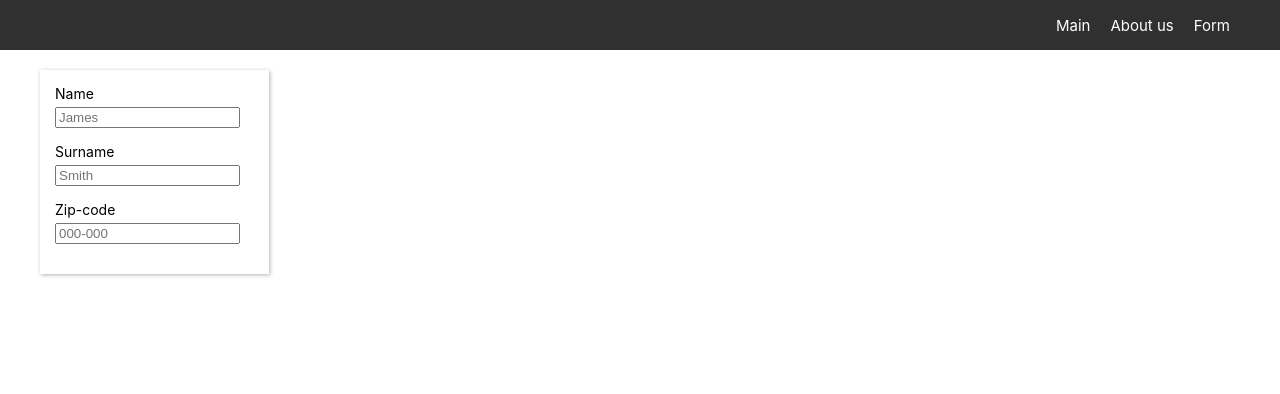
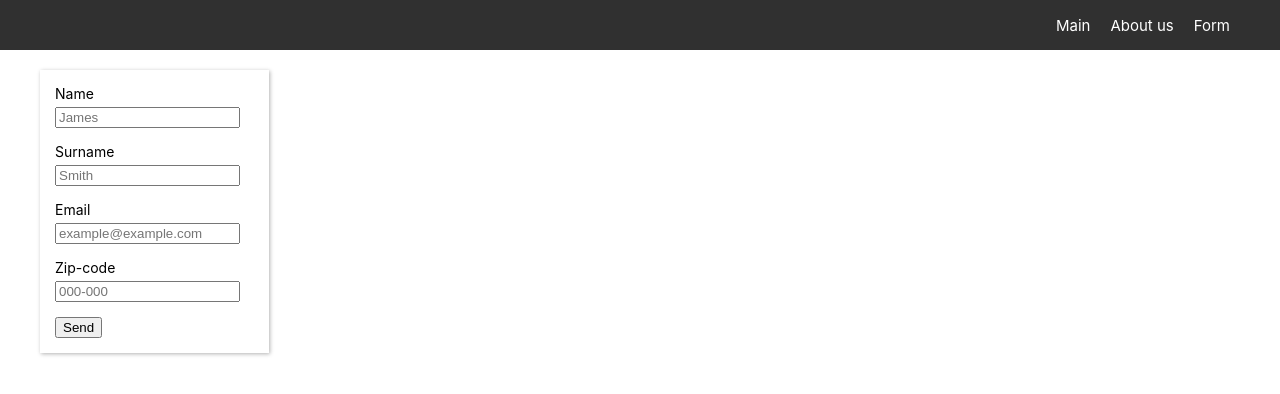
Before and after one commit to Wsko-12/wsko-12-REACT2022Q3, a React (Create React App) app in the folder app/: page /form in a window 1280 px wide. Shown: the top 394 px of the page. Built offline with nearby package versions, Linux system fonts and the light colour scheme.

Commit message:
feat: add regex for email

```diff
--- a/app/src/components/MyForm/MyForm.tsx
+++ b/app/src/components/MyForm/MyForm.tsx
@@ -1,5 +1,5 @@
 import React, { Component } from 'react';
-import { nameReg, zipCodeReg } from 'utils/regex/regex';
+import { emailReg, nameReg, zipCodeReg } from 'utils/regex/regex';
 import styles from './form.module.css';
 import FormInput from './FormInput/FormInput';
 export default class MyForm extends Component {
@@ -20,6 +20,16 @@ export default class MyForm extends Component {
           required={true}
           title="Surname can only contain letters and must be longer than two characters and shorter than fifteen"
         />
+
+        <FormInput
+          label="Email"
+          placeholder="example@example.com"
+          required={true}
+          type={'email'}
+          pattern={emailReg}
+          title="example@example.com or example.example@example.com or .by/.ua/.ru"
+        />
+
         <FormInput
           label="Zip-code"
           placeholder="000-000"
@@ -27,6 +37,7 @@ export default class MyForm extends Component {
           required={true}
           title="Only numbers or number with dash (example: 000 or 000-000)"
         />
+        <button type="submit">Send</button>
       </form>
     );
   }
--- a/app/src/utils/regex/regex.ts
+++ b/app/src/utils/regex/regex.ts
@@ -1,2 +1,3 @@
 export const nameReg = '^[A-Za-z]{2,15}$';
 export const zipCodeReg = '^[0-9]{3,8}$|^[0-9]{2,5}-[0-9]{2,5}$';
+export const emailReg = '^[a-zA-z.0-9]+[a-zA-z0-9]@[a-zA-z]+.com|.by|.ua|.ru$';
```
Also changed, not shown: 1 other file (tests, documents, lock files or other folders).
